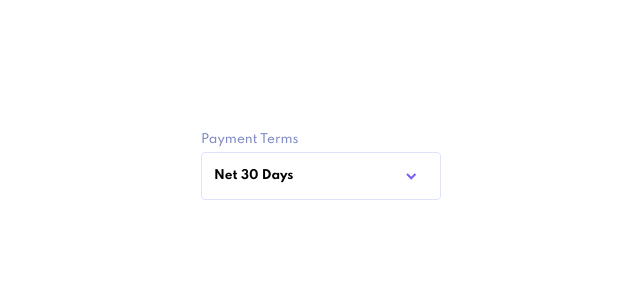
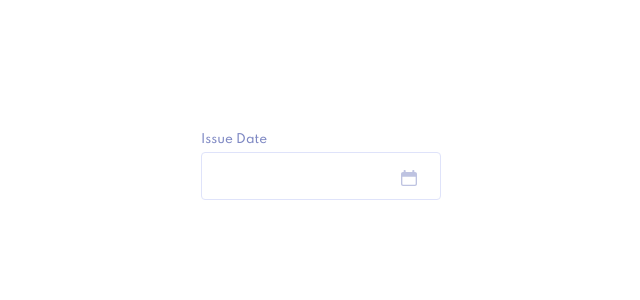
Before and after one commit to ackuser/ng-invoice-app, an Angular app: page / in a window 1280 px wide. Shown: the top 300 px of the page, without its empty margins (319-959 px from the left). Built offline with nearby package versions, Linux system fonts and the light colour scheme.

Commit message:
Init datepicker form

```diff
--- a/src/app/app.component.html
+++ b/src/app/app.component.html
@@ -7,8 +7,8 @@
 <app-btn5></app-btn5>
 <app-btn6></app-btn6> -->
 
-<app-dropdown-form>
-    Payment Terms
-</app-dropdown-form>
+<app-datepicker-form>
+    Issue Date
+</app-datepicker-form>
 
 <router-outlet></router-outlet>
--- a/src/app/app.module.ts
+++ b/src/app/app.module.ts
@@ -13,6 +13,7 @@ import { Btn5Component } from './buttons/btn5/btn5.component';
 import { Btn6Component } from './buttons/btn6/btn6.component';
 import { TextFieldFormComponent } from './text-field-form/text-field-form.component';
 import { DropdownFormComponent } from './dropdown-form/dropdown-form.component';
+import { DatepickerFormComponent } from './datepicker-form/datepicker-form.component';
 
 @NgModule({
   declarations: [
@@ -25,7 +26,8 @@ import { DropdownFormComponent } from './dropdown-form/dropdown-form.component';
     Btn5Component,
     Btn6Component,
     TextFieldFormComponent,
-    DropdownFormComponent
+    DropdownFormComponent,
+    DatepickerFormComponent
   ],
   imports: [
     BrowserModule,
--- /dev/null
+++ b/src/app/datepicker-form/datepicker-form.component.html
@@ -0,0 +1,30 @@
+<span class="field">
+  <ng-content></ng-content>
+</span>
+<input
+  class="input"
+  [ngClass]="{ panelIsOpen: isActive }"
+  type="text"
+  [formControl]="control"
+  readonly
+/>
+  <img
+    class="icon-calendar"
+    src="../../assets/images/icon-calendar.svg"
+    alt="Plus icon"
+  />
+<div *ngIf="isActive" class="datepicker">
+  <div class="datepicker__header">
+    <img
+      class="icon-arrow"
+      src="../../assets/images/icon-arrow-left.svg"
+      alt="Plus icon"
+    />
+    <span>21 Aug 2021</span>
+    <img
+      class="icon-arrow"
+      src="../../assets/images/icon-arrow-right.svg"
+      alt="Plus icon"
+    />
+  </div>
+</div>
--- /dev/null
+++ b/src/app/datepicker-form/datepicker-form.component.scss
@@ -0,0 +1,86 @@
+@import '_fonts';
+@import '_buttons';
+
+:host {
+    width: 240px;
+    height: 73px;
+    display: flex;
+    flex-direction: column;
+    justify-content: space-around;
+    position: relative;
+    cursor: pointer;
+
+    .field {
+        @include font(12px, medium, 15px, -.25);
+        color: $secondary-dark-1;
+    }
+
+    .input {
+        @include font(12px, bold, 15px, -.25);
+        width: 240px;
+        height: 48px;
+        border: 1px solid $secondary-light-1;
+        border-radius: 4px;
+        caret-color: $primary-light-1;
+        cursor: pointer;
+        padding: 12px;
+
+        &:focus {
+            outline: none;
+        }
+
+        &:hover,
+        &:focus,
+        &.panelIsOpen {
+            border: 1px solid $primary-light-2;
+        }
+    }
+
+    .icon-calendar {
+        position: absolute;
+        right: 0px;
+        margin-right: 10%;
+        top: 55%;
+        width: 16px;
+        height: 16px;
+    }
+
+    .datepicker {
+        @include font(12px, bold, 15px, -.25);
+        width: 240px;
+        height: 243px;
+        position: absolute;
+        border-radius: 8px;
+        box-shadow: 0px 10px 20px hsla(232, 38%, 45%, 0.247);
+        margin-top: 320px;
+        padding: 12px;
+        z-index: 1;
+        display: flex;
+        flex-direction: column;
+
+        &__header {
+            height: 10%;
+            display: flex;
+            justify-content: space-around;
+
+            .icon-arrow {
+                width: 7px;
+                height: 10px;
+            }
+        }
+
+        .el {
+            color: black;
+            padding: 14px 16px;
+            text-decoration: none;
+            display: block;
+            border-bottom: .5px solid $secondary-light-1;
+
+            &:hover {
+                color: $primary-light-1;
+            }
+
+        }
+    }
+
+}
--- /dev/null
+++ b/src/app/datepicker-form/datepicker-form.component.ts
@@ -0,0 +1,24 @@
+import { Component, HostListener, OnInit } from '@angular/core';
+import { FormControl } from '@angular/forms';
+
+@Component({
+  selector: 'app-datepicker-form',
+  templateUrl: './datepicker-form.component.html',
+  styleUrls: ['./datepicker-form.component.scss']
+})
+export class DatepickerFormComponent implements OnInit {
+
+  isActive: boolean = false;
+
+  @HostListener('click') onClick(event: Event) {
+    this.isActive = !this.isActive;
+  }
+
+  control = new FormControl('');
+
+  constructor() { }
+
+  ngOnInit(): void {
+  }
+
+}
```
Also changed, not shown: 1 other file (tests, documents, lock files or other folders).
